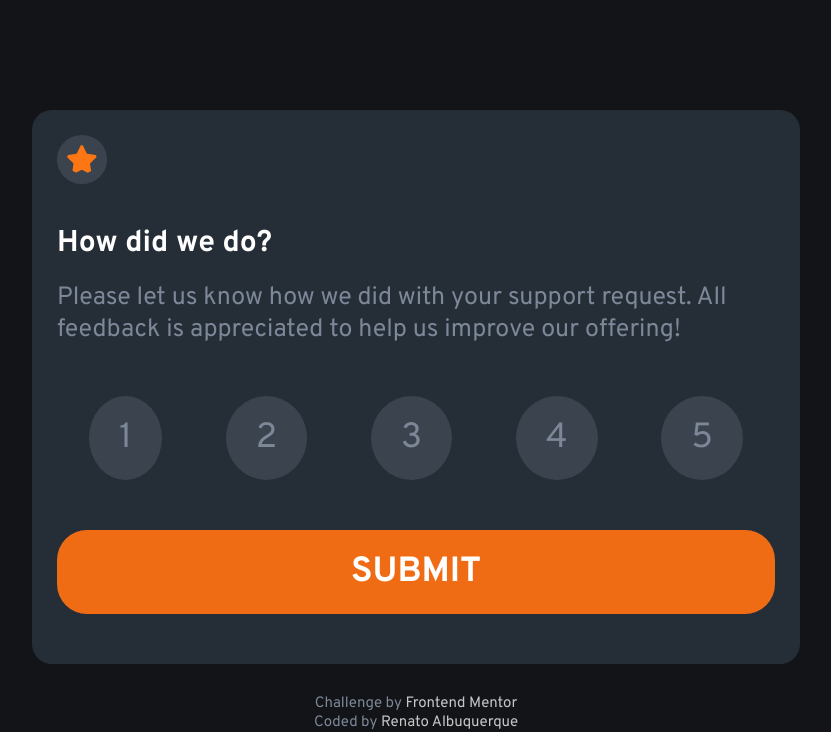
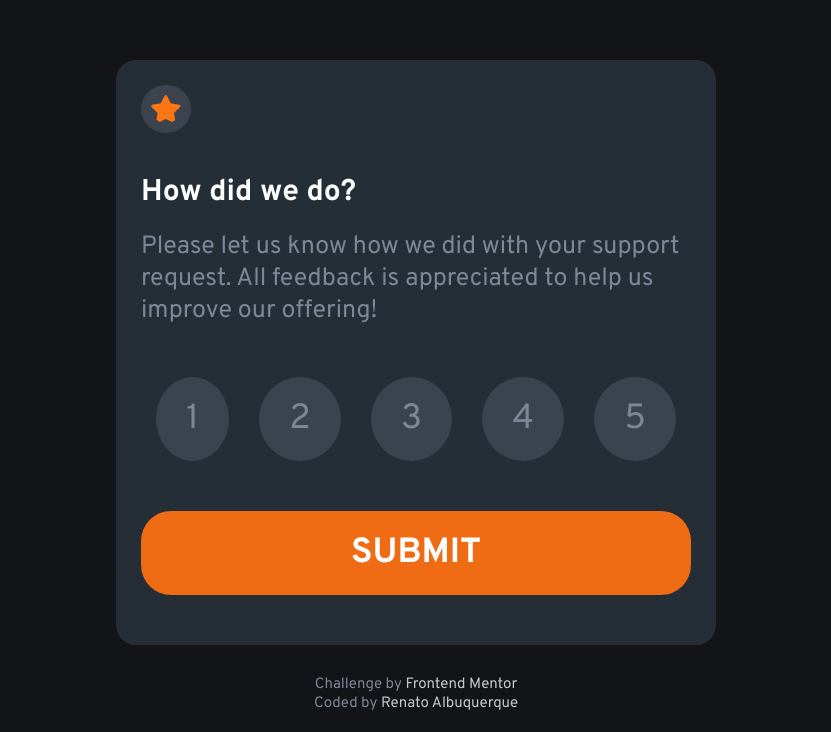
Before and after one commit to renato-albuquerque/interactive-rating-component, a plain HTML site: page index.html in a window 1536 px wide. Shown: the part 120-852 px from the top of the page, without its empty margins (352-1183 px from the left). Drawn offline with Linux system fonts and the light colour scheme.

Commit message:
updated @media css file

```diff
--- a/style.css
+++ b/style.css
@@ -178,7 +178,7 @@ footer a:hover {
 
 @media (min-width: 1440px) {
     body {
-        width: 76.8rem;
+        width: 60rem;
     }
 
     .imageMainPage {
```
